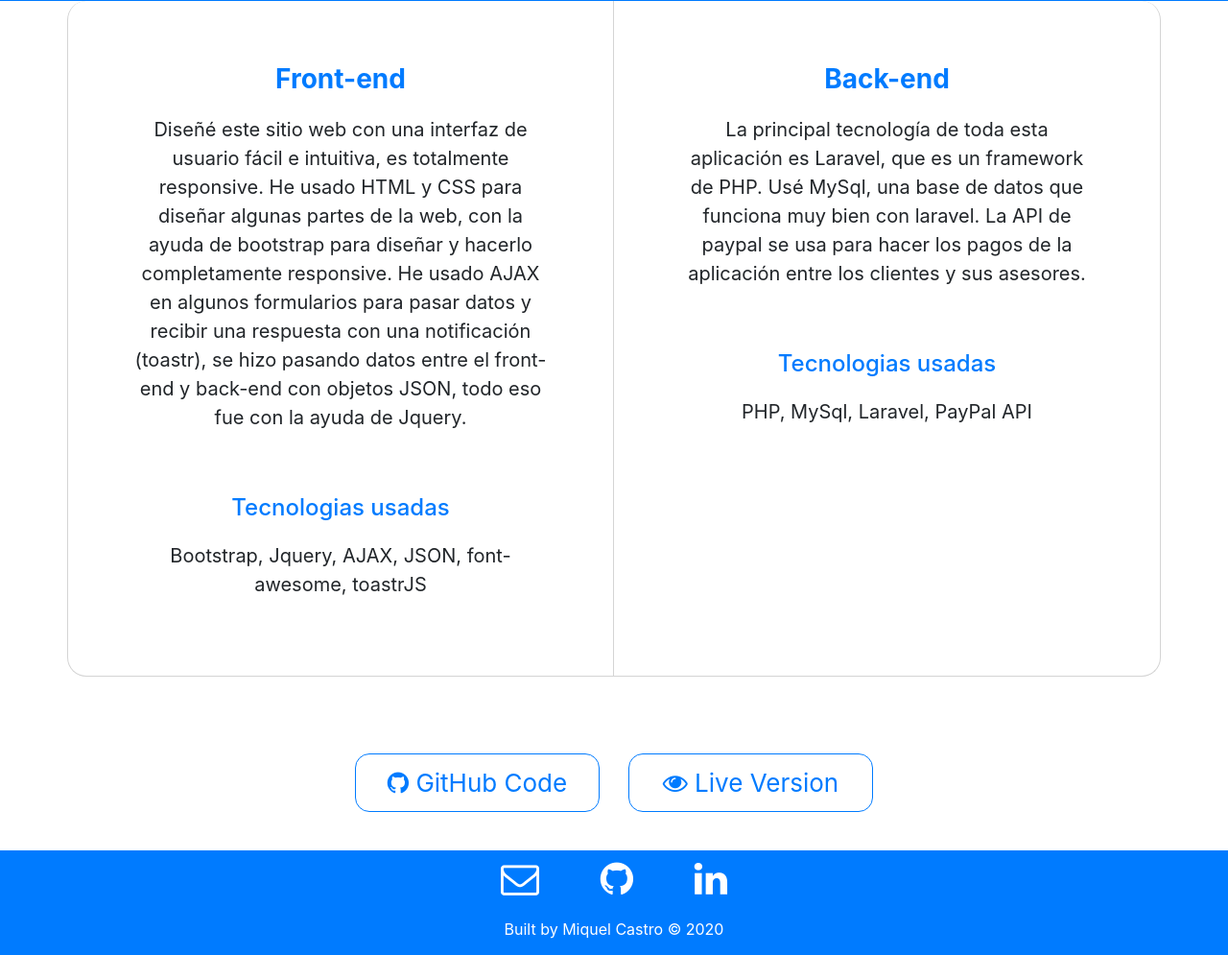
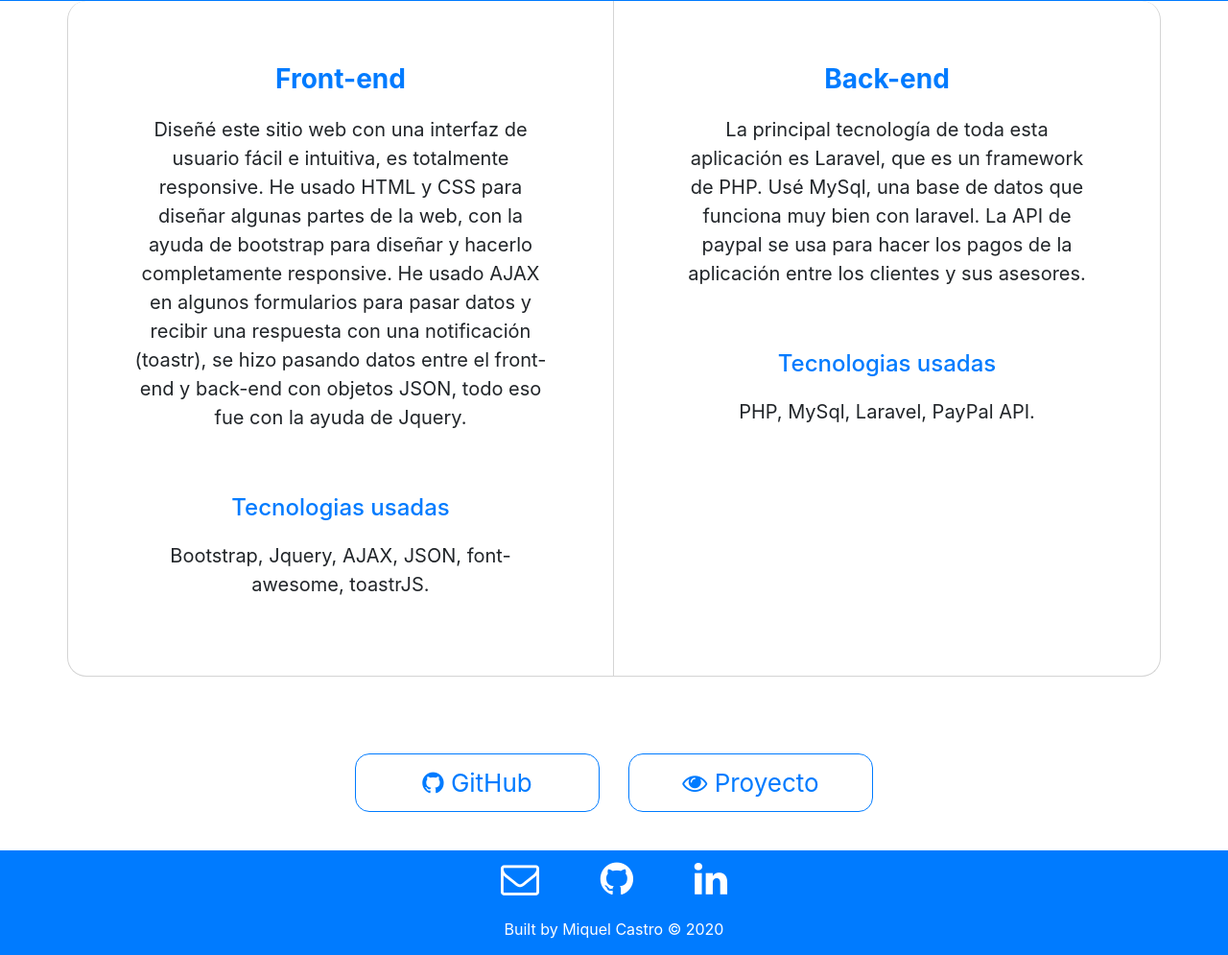
Before and after one commit to mikicastro7/portafoli-esp, a plain HTML site: page ToroFit.html in a window 1280 px wide. Shown: the part 1309-2304 px from the top of the page at 96% size. Drawn offline with nearby package versions, Linux system fonts and the light colour scheme.

Commit message:
correcció

```diff
--- a/ToroFit.html
+++ b/ToroFit.html
@@ -128,7 +128,7 @@
                             una respuesta con una notificación (toastr), se hizo pasando datos entre el front-end y
                             back-end con objetos JSON, todo eso fue con la ayuda de Jquery.</span>
                         <h4 class="skills-tecno">Tecnologias usadas</h4>
-                        <span>Bootstrap, Jquery, AJAX, JSON, font-awesome, toastrJS</span>
+                        <span>Bootstrap, Jquery, AJAX, JSON, font-awesome, toastrJS.</span>
                     </div>
                 </div>
                 <div style="padding-bottom: 80px" class="back col-md-6 col-sm-12">
@@ -138,7 +138,7 @@
                             Usé MySql, una base de datos que funciona muy bien con laravel. La API de paypal se usa para hacer
                             los pagos de la aplicación entre los clientes y sus asesores.</span>
                         <h4 class="skills-tecno">Tecnologias usadas</h4>
-                        <span>PHP, MySql, Laravel, PayPal API</span>
+                        <span>PHP, MySql, Laravel, PayPal API.</span>
                     </div>
                 </div>
             </div>
@@ -148,7 +148,7 @@
                     <a href="https://github.com/mikicastro7/toroFit">
                         <button class="link-elem">
                             <i class="fa fa-github" aria-hidden="true"></i>
-                            <span>GitHub Code</span>
+                            <span>GitHub</span>
                         </button>
                     </a>
                 </div>
@@ -156,7 +156,7 @@
                     <a href="http://torofit.miquelcastro.com/">
                         <button class="link-elem">
                             <i class="fa fa-eye" aria-hidden="true"></i>
-                            <span>Live Version</span>
+                            <span>Proyecto</span>
                         </button>
                     </a>
                 </div>
```
Also changed, not shown: index.html (+6 -6 lines).
